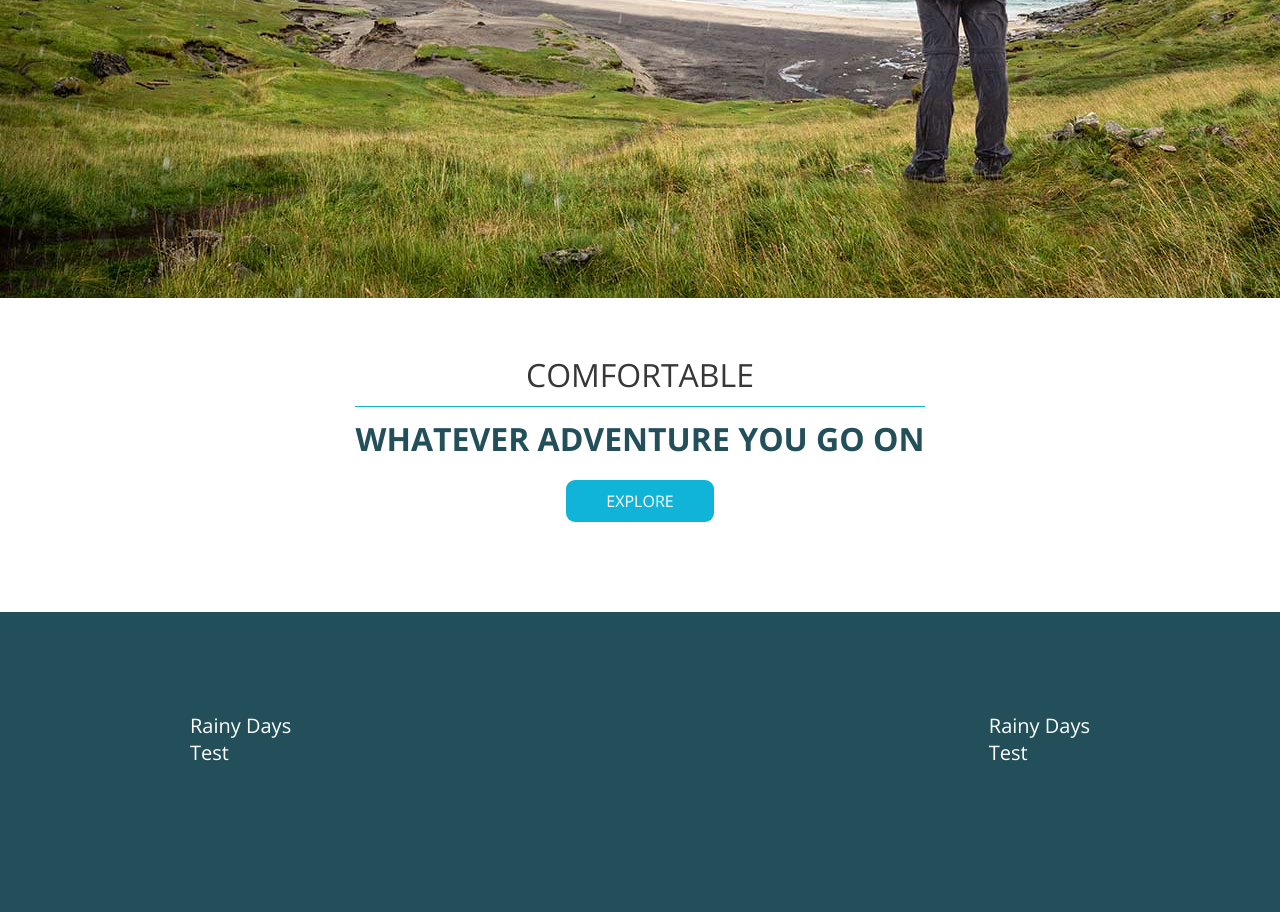
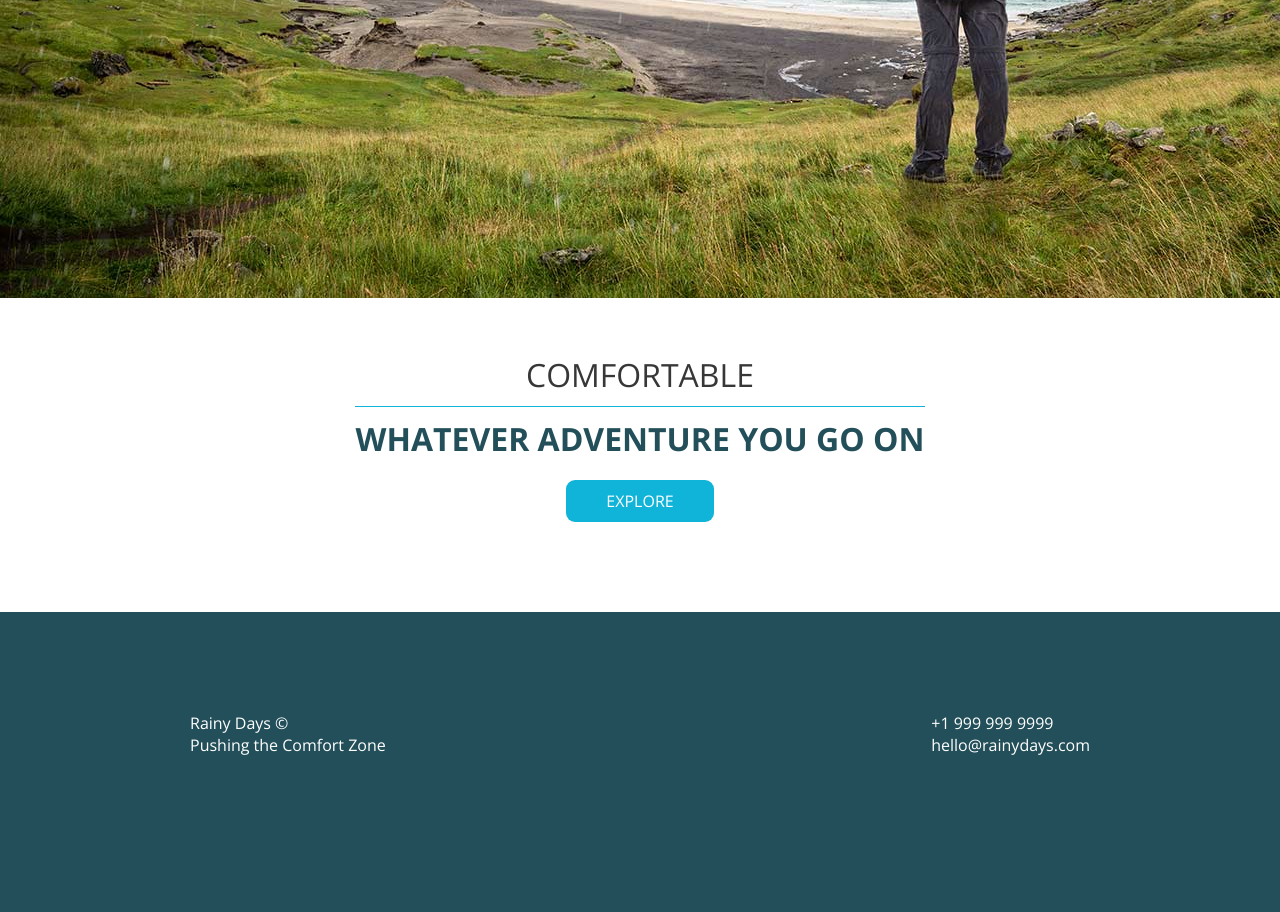
Before and after one commit to Noroff-FEU-Assignments/cross-course-project-alexanderdyb, a plain HTML site: page index.html in a window 1280 px wide. Shown: the part 1790-2702 px from the top of the page. Drawn offline with nearby package versions, Linux system fonts and the light colour scheme.

Commit message:
fixed footer

```diff
--- a/css/style.css
+++ b/css/style.css
@@ -98,6 +98,11 @@ footer {
 
 .footer-info {
     max-width: 1000px;
+}
+
+.footer-info p {
+    font-size: 1rem;
+
 }
 
 .footer-text {
--- a/index.html
+++ b/index.html
@@ -86,12 +86,12 @@
   <footer>
     <div class="footer-info">
       <div class="footer-text">
-        <p>Rainy Days</p>
-        <p>Test</p>
+        <p>Rainy Days &copy;</p>
+        <p>Pushing the Comfort Zone</p>
       </div>
       <div class="footer-text">
-        <p>Rainy Days</p>
-        <p>Test</p>
+        <p>+1 999 999 9999</p>
+        <p>hello@rainydays.com</p>
       </div>
     </div>
   </footer>
```
